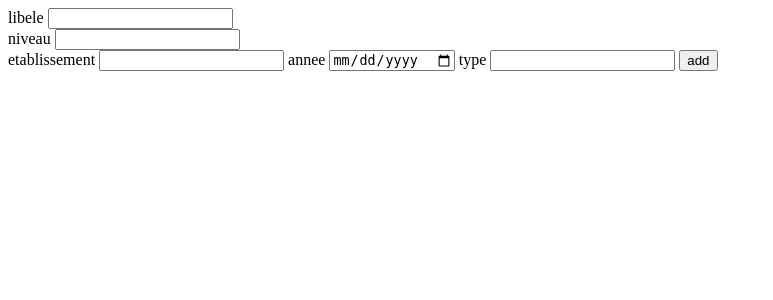
After one commit to MohamedZarrou/stage, a PHP site: page /admin/diploms_add.php?PPR=1 in a window 1280 px wide. The commit adds this page. Shown: the top 300 px of the page, without its empty margins (0-773 px from the left). Run offline with PHP 8.4, Linux system fonts and the light colour scheme.

Commit message:
adding things

```diff
--- a/admin/diploms.php
+++ b/admin/diploms.php
@@ -49,7 +49,7 @@ if(isset($_POST["supprimer"])){
 
             </tr>
         <?php  endforeach;?>
-
+        <a href="diploms_add.php?PPR=<?= htmlspecialchars($PPR)?>"> <button>add diplom</button></a>
     </table>
 </body>
 </html>
--- /dev/null
+++ b/admin/diploms_add.php
@@ -0,0 +1,42 @@
+<?php
+include "../sql/db.php";
+$PPR = $_GET["PPR"];
+if($_SERVER["REQUEST_METHOD"]=="POST"){
+$db = Database::getInstance()->getConnection();
+$sql="INSERT INTO diplome (Lib,niveau,etablissement,annee,type,PPR) VALUES(:lib,:niveau,:etablissement,:annee,:type,:PPR)";
+$stmt=$db->prepare($sql);
+$stmt->bindparam(":lib",$_POST["lib"]);
+$stmt->bindparam(":niveau",$_POST["niveau"]);
+$stmt->bindparam(":etablissement",$_POST["etablissement"]);
+$stmt->bindparam(":annee",$_POST["annee"]);
+$stmt->bindparam(":type",$_POST["type"]);
+$stmt->bindparam(":PPR",$PPR);
+$stmt->execute();
+}
+ ?>
+<!DOCTYPE html>
+<html lang="en">
+<head>
+    <meta charset="UTF-8">
+    <meta name="viewport" content="width=device-width, initial-scale=1.0">
+    <title>Document</title>
+</head>
+<body>
+    <form action="" method="POST">
+    <label for="">libele</label>
+    <input type="text" name="lib" >
+    <br>
+    <label for="">niveau</label>
+    <input type="text" name="niveau" >
+    <br>
+    <label for="">etablissement</label>
+    <input type="text" name="etablissement" >
+    <label for="">annee</label>
+    <input type="date" name="annee" >
+    <label for="">type</label>
+    <input type="text" name="type" >
+
+    <input type="submit"value="add">
+    </form>
+</body>
+</html>
--- a/admin/historique_edit.php
+++ b/admin/historique_edit.php
@@ -14,6 +14,7 @@ if(isset($_POST["retour"])){
     exit();
 
 }
+
 
 if ($_SERVER["REQUEST_METHOD"] === "POST" && isset($_POST["save"])) {
     $sqlUpdate = "UPDATE hist_affectation SET
@@ -71,6 +72,7 @@ if ($_SERVER["REQUEST_METHOD"] === "POST" && isset($_POST["save"])) {
     <input type="date" name="date_fin" value="<?= htmlspecialchars($historique["date_fin"]) ?>" >
     <input type="submit" value="save" name="save">
     <input type="submit" value="retour" name="retour">
+
 </form>
 
 
```
Also changed, not shown: admin/add_historique.php (added, +35 -0 lines), admin/historique.php (+11 -0 lines), admin/us_edit.php (deleted).
